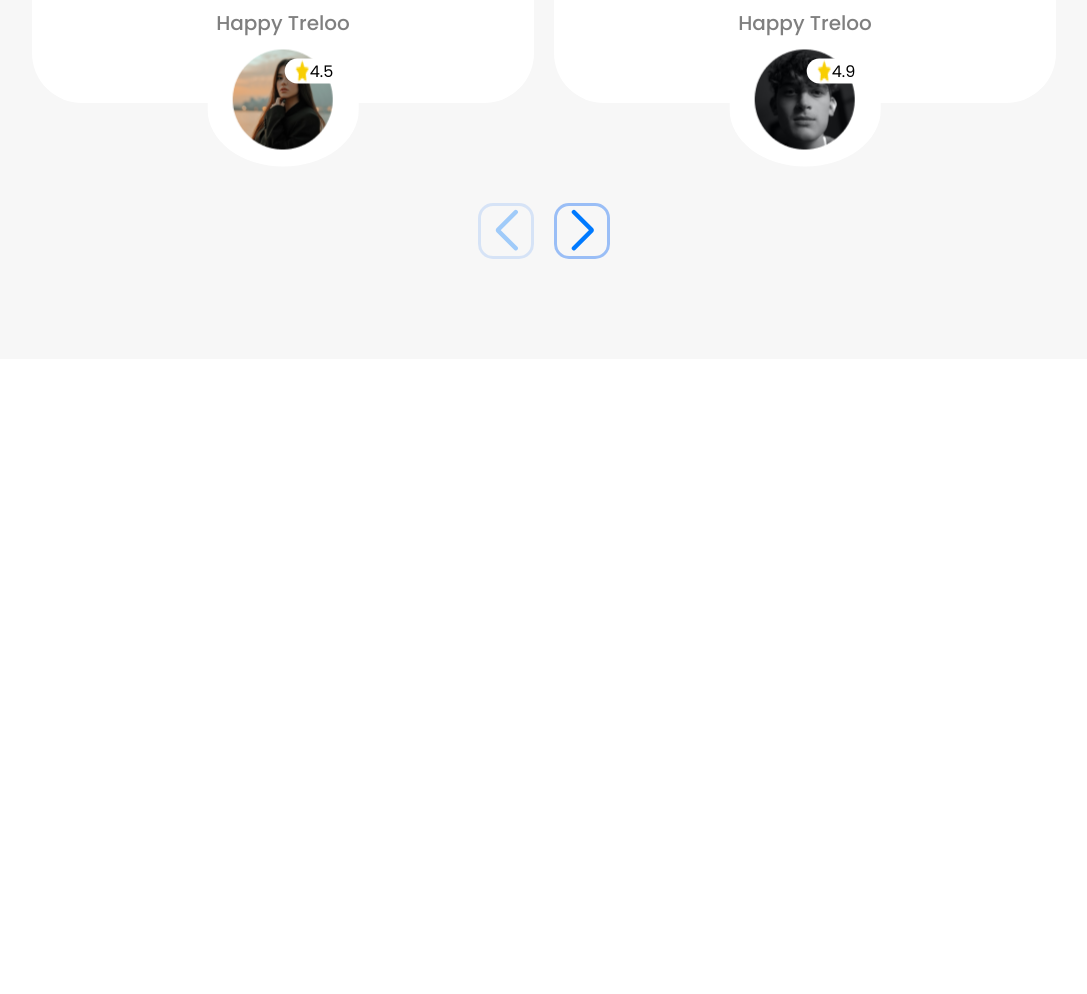
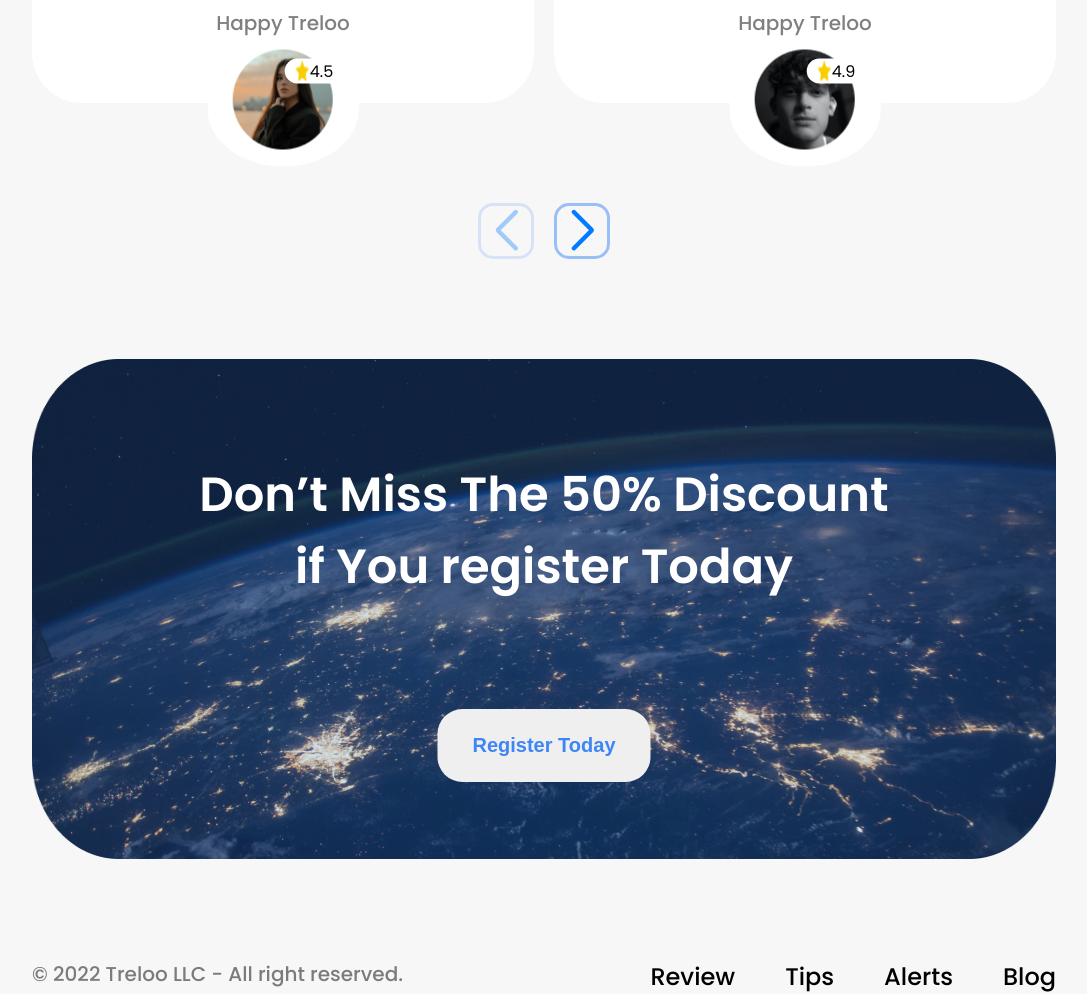
Before and after one commit to K2Ice/Travel-landing-page, a plain HTML site: page index.html in a window 1280 px wide. Shown: the part 4067-5061 px from the top of the page, without its empty margins (96-1183 px from the left). Before the commit the page ends 4426 px from the top, so only its background shows below. Drawn offline with nearby package versions, Linux system fonts and the light colour scheme.

Commit message:
Add footer with styles

```diff
--- a/index.html
+++ b/index.html
@@ -212,6 +212,21 @@
             </div>
             </div>
         </section>
+        <footer id="footer" class="footer">
+            <div class="footer-pic-wrapper">
+                <img class="footer-pic" src="./pic/footer-pic.png" alt="">
+                <h3 class="footer-pic-heading">Don’t Miss The 50% Discount if You register Today</h3>
+                <button class="footer-pic-btn">Register Today</button>
+            </div>
+            <div class="footer-info">
+                <div class="footer-info__rights">© 2022 Treloo LLC - All right reserved.</div>
+                <ul class="footer-info__menu">
+                    <li class="footer-info__menu-item">Review</li>
+                    <li class="footer-info__menu-item">Tips</li>
+                    <li class="footer-info__menu-item">Alerts</li>
+                    <li class="footer-info__menu-item">Blog</li>
+                </ul>
+        </footer>
     </main>
     <script src="https://cdn.jsdelivr.net/npm/swiper@8/swiper-bundle.min.js"></script>
     <script src="swiper.js"></script>
--- /dev/null
+++ b/scss/_footer.scss
@@ -0,0 +1,52 @@
+.footer-pic-wrapper{
+  position: relative;
+  height: 500px;
+  width: 100%;
+
+  .footer-pic{
+    width: 100%;
+    height: 100%;
+
+    &-heading {
+      position: absolute;
+      top: 20%;
+      left: 50%;
+      width: 70%;
+      transform: translateX(-50%);
+      font-size: 48px;
+      text-align: center;
+      color: var(--whitePrimary);
+    }
+    &-btn{
+      position: absolute;
+      top: 70%;
+      left: 50%;
+      transform: translateX(-50%);
+      font-size: 20px;
+      border: none;
+      padding: 25px 35px;
+      color: var(--greenPrimary);
+      font-weight: 600;
+      border-radius: 25px;
+    }
+  }
+}
+
+.footer-info{
+  display: flex;
+  justify-content: space-between;
+  font-weight: 500;
+  margin-top: 100px;
+
+  &__rights{
+    font-size: 20px;
+    color: var(--blackBgcPrimary);
+  }
+
+  &__menu{
+    display: flex;
+    gap: 50px;
+    list-style: none;
+    font-size: 24px;
+  }
+}
--- a/scss/styles.scss
+++ b/scss/styles.scss
@@ -4,4 +4,5 @@
 @import 'specialOffers';
 @import 'promo';
 @import 'recommended';
-@import 'opinions'
+@import 'opinions';
+@import 'footer';
```
Also changed, not shown: css/styles.css, pic/footer-pic.png (added), 1 other file.
